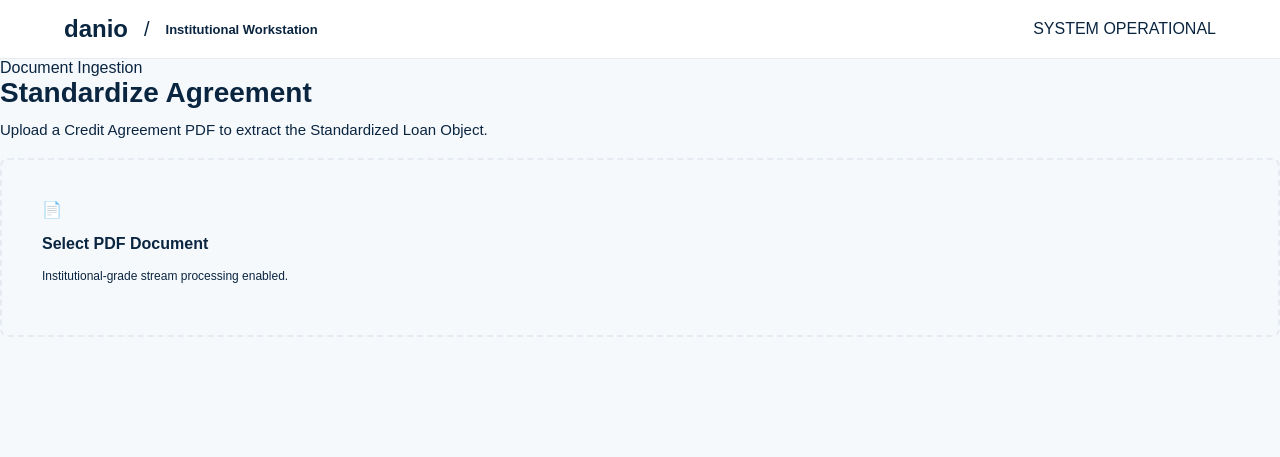
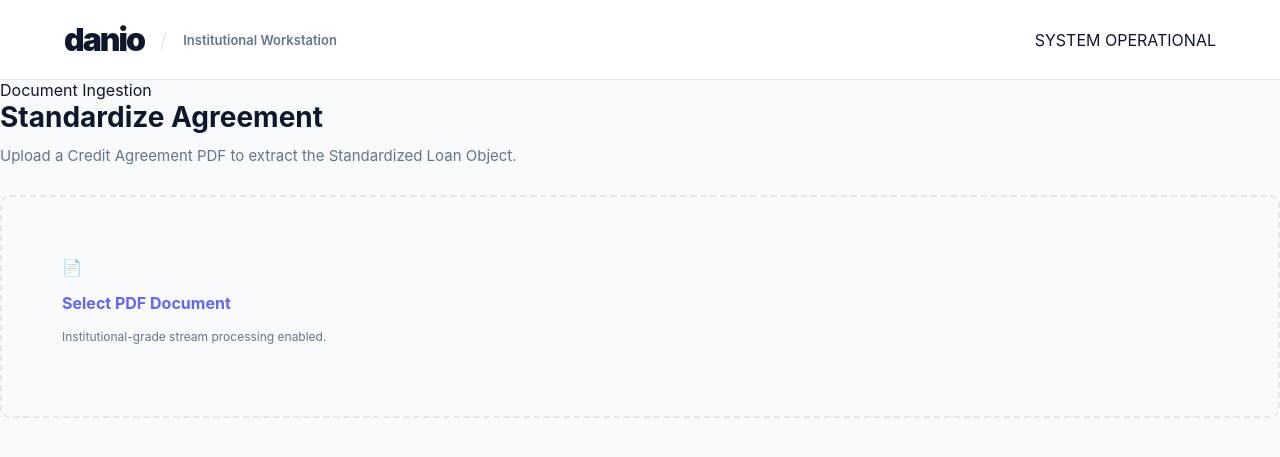
Before and after one commit to edimaudo/danio, a Flask app: page /workstation in a window 1280 px wide. Shown: the top 457 px of the page. Run offline with Flask 3, Linux system fonts and the light colour scheme.

Commit message:
Update style.css

```diff
--- a/static/style.css
+++ b/static/style.css
@@ -1,30 +1,55 @@
 :root {
-    --navy: #0A2540;
-    --indigo: #635BFF;
-    --slate: #425466;
-    --border: #E6EBF1;
-    --bg: #F6F9FC;
+    --danio-navy: #0F172A;
+    --danio-indigo: #6366F1;
+    --danio-slate: #64748B;
+    --danio-border: #E2E8F0;
+    --danio-bg: #F8FAFC;
+    --danio-white: #FFFFFF;
 }
 
-body { font-family: sans-serif; margin: 0; background: var(--bg); color: var(--navy); }
-.nav-shell { background: white; border-bottom: 1px solid var(--border); padding: 15px 5%; display: flex; align-items: center; }
-.nav-content { width: 100%; display: flex; justify-content: space-between; align-items: center; }
-.brand { font-weight: 800; text-decoration: none; color: var(--navy); font-size: 1.5rem; }
+* { box-sizing: border-box; }
+body { margin: 0; font-family: 'Inter', -apple-system, sans-serif; background-color: var(--danio-bg); color: var(--danio-navy); }
 
-.container { padding: 40px 5%; max-width: 1200px; margin: 0 auto; }
-.table-card { background: white; border: 1px solid var(--border); border-radius: 8px; overflow: hidden; }
-.danio-table { width: 100%; border-collapse: collapse; }
-.danio-table th, .danio-table td { padding: 15px; border-bottom: 1px solid var(--border); text-align: left; }
-.danio-table th { background: #fcfcfc; font-size: 0.75rem; text-transform: uppercase; color: var(--slate); }
+/* Navigation */
+.nav-shell { background: var(--danio-white); border-bottom: 1px solid var(--danio-border); height: 80px; display: flex; align-items: center; padding: 0 5%; position: sticky; top: 0; z-index: 100; }
+.nav-content { width: 100%; max-width: 1400px; margin: 0 auto; display: flex; justify-content: space-between; align-items: center; }
+.brand { font-size: 32px; font-weight: 900; text-decoration: none; color: var(--danio-navy); letter-spacing: -2px; }
+.nav-links { display: flex; gap: 20px; align-items: center; }
 
-.upload-container { background: white; padding: 60px; border-radius: 12px; text-align: center; border: 1px solid var(--border); }
-.drop-zone { border: 2px dashed var(--border); padding: 40px; border-radius: 8px; cursor: pointer; margin-top: 20px; }
+/* Hero Section */
+.hero-section { background: var(--danio-white); padding: 160px 5% 100px 5%; text-align: center; border-bottom: 1px solid var(--danio-border); }
+.hero-content { max-width: 900px; margin: 0 auto; }
+.hero-brand-tag { font-size: 12px; font-weight: 800; letter-spacing: 3px; color: var(--danio-indigo); margin-bottom: 20px; }
+.hero-title { font-size: 120px; font-weight: 900; margin: 0; letter-spacing: -8px; line-height: 0.8; }
+.hero-subtitle { font-size: 42px; font-weight: 800; margin: 20px 0; letter-spacing: -1px; }
+.hero-description { font-size: 20px; color: var(--danio-slate); line-height: 1.6; margin-bottom: 50px; }
 
-.dual-view { display: grid; grid-template-columns: 1fr 1fr; gap: 20px; }
-.panel { background: white; padding: 30px; border-radius: 8px; border: 1px solid var(--border); }
-.panel.dark { background: var(--navy); color: #A0AEC0; }
+/* Buttons */
+.btn-primary { background: var(--danio-navy); color: white; padding: 20px 40px; border-radius: 8px; text-decoration: none; font-weight: 700; font-size: 18px; }
+.btn-secondary { background: transparent; color: var(--danio-navy); padding: 20px 40px; border-radius: 8px; text-decoration: none; font-weight: 700; border: 2px solid var(--danio-border); margin-left: 15px; }
+.btn-primary-sm { background: var(--danio-indigo); color: white; padding: 10px 20px; border-radius: 6px; text-decoration: none; font-weight: 600; font-size: 14px; }
 
-.btn-danio { background: var(--indigo); color: white; padding: 10px 20px; border-radius: 4px; border: none; cursor: pointer; text-decoration: none; font-weight: 600; }
-pre { font-size: 12px; overflow-x: auto; }
-.mono { font-family: monospace; color: var(--indigo); }
-.bold { font-weight: 600; }
+/* Layout & Containers */
+.container { max-width: 1400px; margin: 0 auto; padding: 40px 5%; }
+.card { background: var(--danio-white); border: 1px solid var(--danio-border); border-radius: 12px; padding: 30px; box-shadow: 0 4px 6px -1px rgba(0,0,0,0.05); }
+
+/* Ledger Table */
+.ledger-table { width: 100%; border-collapse: collapse; }
+.ledger-table th { text-align: left; padding: 15px; font-size: 11px; text-transform: uppercase; color: var(--danio-slate); border-bottom: 1px solid var(--danio-border); }
+.ledger-table td { padding: 20px 15px; border-bottom: 1px solid var(--danio-border); font-size: 14px; }
+.cell-id { font-family: monospace; font-weight: 700; color: var(--danio-indigo); }
+.cell-name { font-weight: 700; }
+.status-tag { background: #DCFCE7; color: #166534; padding: 4px 10px; border-radius: 20px; font-size: 12px; font-weight: 700; }
+
+/* Workstation Reader */
+.upload-card { max-width: 600px; margin: 0 auto; text-align: center; }
+.drop-zone { border: 2px dashed var(--danio-border); padding: 60px; border-radius: 10px; cursor: pointer; margin-top: 30px; transition: 0.2s; }
+.drop-zone:hover { border-color: var(--danio-indigo); background: #F5F7FF; }
+.workstation-grid { display: grid; grid-template-columns: 1fr 1.5fr; gap: 30px; }
+.panel-head { font-size: 11px; font-weight: 800; color: var(--danio-indigo); letter-spacing: 1px; margin-bottom: 25px; }
+.json-panel { background: #0F172A; color: #94A3B8; }
+pre { font-size: 13px; font-family: 'JetBrains Mono', monospace; line-height: 1.5; margin: 0; }
+
+/* Value Pillars */
+.value-pillars { display: grid; grid-template-columns: repeat(3, 1fr); gap: 40px; padding: 100px 5%; max-width: 1400px; margin: 0 auto; }
+.pillar-icon { font-size: 40px; font-weight: 900; color: var(--danio-border); margin-bottom: 20px; }
```
